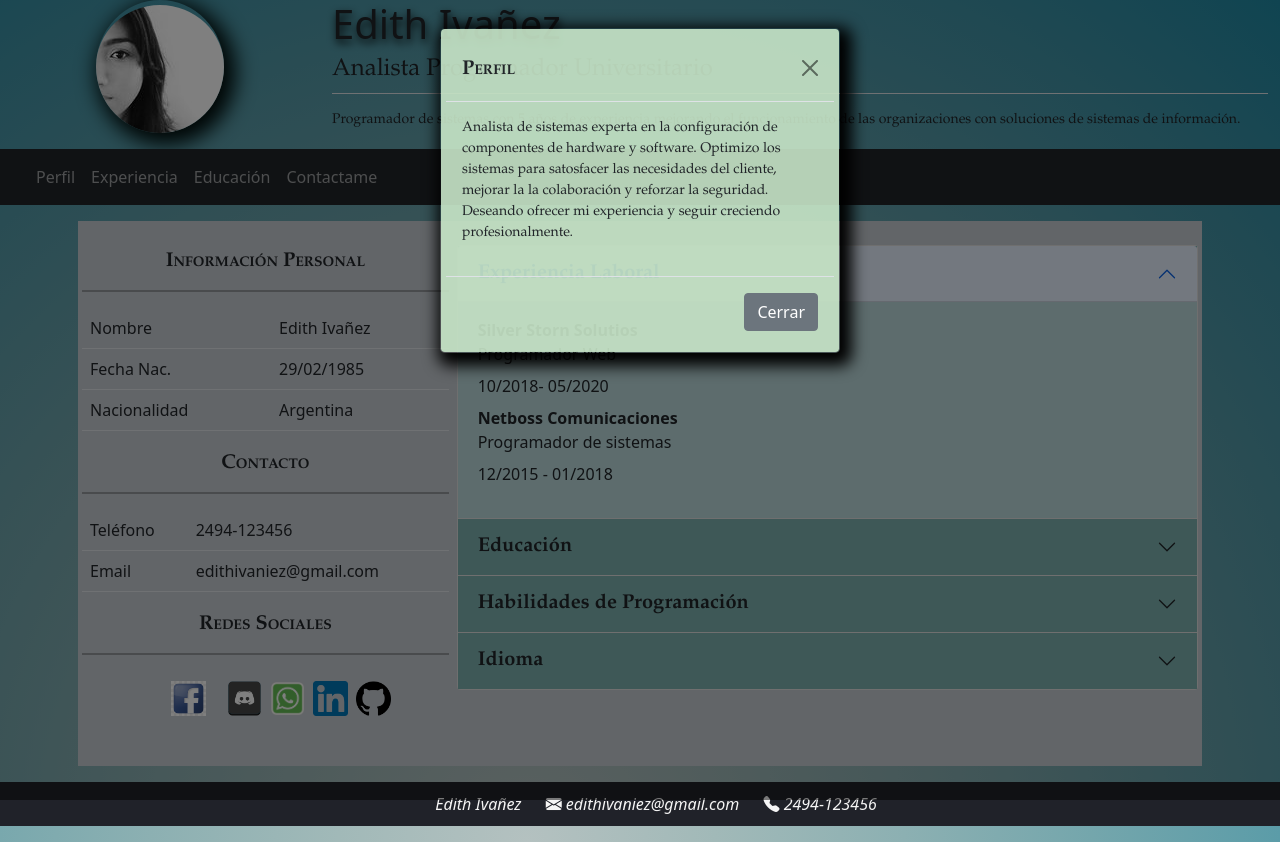
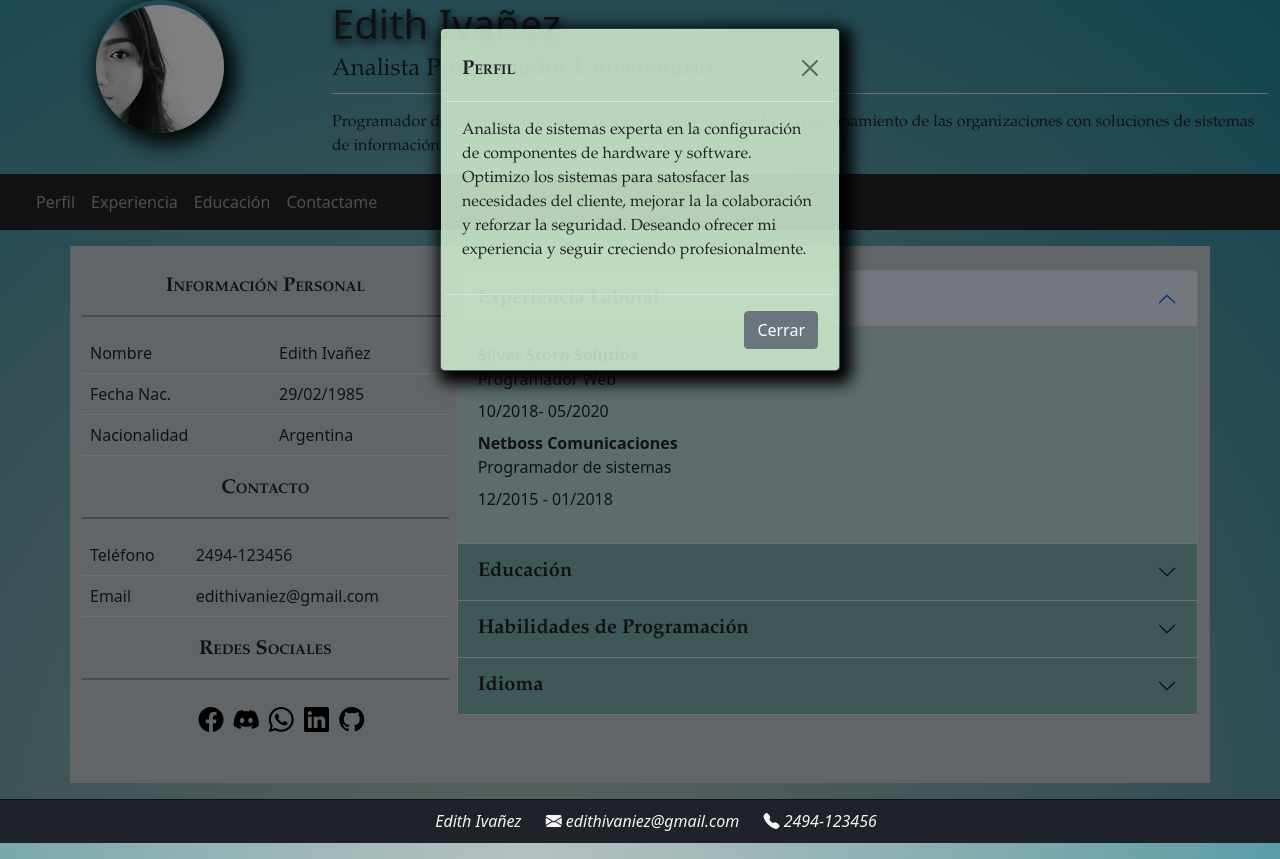
Before and after one commit to Anitandil/proyecto_integrador, a plain HTML site: page index.html in a window 1280 px wide. Both pictures are taken after a click on the link "Perfil". Drawn offline with nearby package versions, Linux system fonts and the light colour scheme.

Commit message:
Add files via upload
primera modificacion

```diff
--- a/css/estilos.css
+++ b/css/estilos.css
@@ -10,12 +10,12 @@ html {
 	-webkit-box-shadow: 6px 6px 15px 6px #010C0A;
 	box-shadow: 6px 6px 20px 6px #010C0A;
 	padding-top: 5px;
-
 }
 
 footer {
 	text-align: center;
-}
+	background-color: #202229;
+	}
 footer li {
 	color: whitesmoke;
 	text-align: center;
@@ -23,9 +23,10 @@ footer li {
 	display: inline-block;
 	padding: 10px;
 }
+
 p{
 	font-family: Garamond;
-	font-size: 14px;
+	font-size: 1rem;
 }
 h1{
 	text-shadow: 1px 4px 9px #000000;
@@ -45,21 +46,29 @@ hr {
 	height:10px;
 	border:1.5px solid black;
 }
-
+table {
+	padding-left: 2px;
+}
 .sociales {
 	text-align: center;
-	padding-top: 10px;
-	padding-bottom: 10px;
+	padding-top: 5px;
+	padding-bottom: 5px;
 }
 .sociales li {
 	text-align: center;
 	display: inline-block;
 }
 
-.sociales a{
-	padding: 2px;
+.sociales i {
+	font-size: 25px;
+	color: black;
+	padding: 3px;
 }
 
+
+.sociales a:hover i {
+	color: #006363;
+}
 #titulo {
 	text-align: center;
 	padding-top: 10px;
@@ -112,9 +121,18 @@ textarea {
 	font-weight: 700;
 	font-family: system-ui;
 }
-#contenedor1, #contenedor2 {
+
+#contenedor {
+background-color:  #C5CAD0;
+}
+.info {
 	background-color:  #C5CAD0;
+	padding: 5px;
+	order-radius: 7px;
+	border: none;
+
 }
+
 .accordion-body {
 	background-color:#BAD8DA;
 }
--- a/index.html
+++ b/index.html
@@ -1,18 +1,20 @@
 <!DOCTYPE html>
 <html lang="es">
 <head>
+  <!--Metadatos-->
 	<meta charset="utf-8">
 	<meta http-equiv="X-UA-Compatible" content="IE=edge">
   <meta name="viewport" content="width=device-weidth, initial-scale=1.0">
+  <meta name="author" content="Ana Iñiguez">
   <meta name="description" content="Curriculum Vitae con HTML">
-  <meta name="keywords" content="CV, Edith Ivañez">
+  <meta name="keywords" content="CV, Edith Ivañez,HTML, CSS, JavaScript">
   <title>Cv Edith Ivañez</title>
 
   <!--  Open Graph data (datos que apareceran al compratir en instagram,por ej.)-->
   <meta property="og:title" content="CV Edith Ivañez" />
   <meta property="og:type" content="curriculum" />
-  <meta property="og:url" content=" http://www.example.com" />
-  <meta property="og:image" content=" http://example.com/image.jpg" />
+  <meta property="og:url" content=" https://anitandil.github.io/proyecto_integrador/" />
+  <meta property="og:image" content=" imagenes/fotoperfilnn.jpeg" />
   <meta property="og:description" content="Analista programador Universitario con 5 años de experiencia en análisis y desarrollo de aplicaciones" />
 
   <!-- CSS Boostrap 5 -->
@@ -22,10 +24,11 @@
   <link rel="stylesheet" href="css/estilos.css">
 
   <!--favicon -->
-  <link rel="icon" href="imagenes/favicon.png" type="image/png" href="">
+  <link rel="icon" href="imagenes/favicon.png" type="image/png">
 
   <!--iconos de Bootstrap-->
   <link rel="stylesheet" href="https://cdn.jsdelivr.net/npm/bootstrap-icons@1.10.3/font/bootstrap-icons.css">
+
 </head>
 
 <body>
@@ -53,18 +56,18 @@
     <div class="collapse navbar-collapse" id="navbarNavAltMarkup">
       <div class="navbar-nav">
         <a class="nav-link" href="#abrirModal" id="navObjetivos" data-bs-toggle="modal" data-bs-target="#modalObjetivos">Perfil</a>
-        <a class="nav-link" href="#botonExperiencia">Experiencia</a>
-        <a class="nav-link" href="#botoneducacion" id="educacion">Educación</a>
+        <a class="nav-link" href="#botonExperiencia" >Experiencia</a>
+        <a class="nav-link" href="#botoneducacion" id="educacion" >Educación</a>
         <a class="nav-link" href="#contactame" id="contactameclick">Contactame</a>
       </div>
     </div>
   </div>
 </nav>
 
-<div class="container my-3">
+<div class="container my-3" id="contenedor">
   <div class="row gx-2">
-    <div class="col-sm-12 col-md-4 py-4" id="contenedor1" >
-      <h5> Información Personal </h5>
+    <div class="col-sm-12 col-md-4 py-4">
+        <h5> Información Personal </h5>
       <hr>
       <table class="table">
         <tbody>
@@ -102,11 +105,11 @@
         <h5 id="redessociales"> Redes Sociales </h5>
         <hr>
         <ul class="sociales">
-          <li><a href="https://www.facebook.com/" target="_blank"><img src="imagenes/facebook.png" alt="icono facebook" width="35" height="35"><a></li>
-            <li><a href="https://discord.com/" target="_blank"><img src="imagenes/discord.png" alt="icono discord" width="35" height="35"></a></li>
-            <li><a href=""target="_blank"><img src="imagenes/whatsapp.png" alt="icono whatsapp" width="35" height="35"></a></li>
-            <li><a href="https://www.linkedin.com" target="_blank"><img src="imagenes/linkedin.png" alt="icono linkedIn" width="35" height="35"></a></li>
-            <li><a href="https://github.com/" target="_blank"><img src="imagenes/github.png" alt="icono github" width="35" height="35"></a></li>
+          <li><a href="https://www.facebook.com/" target="_blank"><i class="bi bi-facebook"></i><a></li>
+            <li><a href="https://discord.com/" target="_blank"><i class="bi bi-discord"></i> </a></li>
+            <li><a href=""target="_blank"><i class="bi bi-whatsapp"></i></a></li>
+            <li><a href="https://www.linkedin.com" target="_blank"><i class="bi bi-linkedin"></i></a></li>
+            <li><a href="https://github.com/" target="_blank"><i class="bi bi-github"></i></a></li>
           </ul>
         </div>
 
@@ -131,7 +134,7 @@
         </div>
       </div>
 
-      <div class="col-sm-12 col-md-8 py-4" id="contenedor2">
+      <div class="col-sm-12 col-md-8 py-4">
        <div class="accordion" id="accordionExample">
         <div class="accordion-item">
           <h2 class="accordion-header" id="headingOne">
@@ -243,8 +246,7 @@
 </body>
 
 <footer>
-  <div class="container-fluid" style="background-color: #202229">
-
+  <div class="container-fluid">
     <ul>
       <li>Edith Ivañez</li>
       <li><i class="bi bi-envelope-fill"></i> edithivaniez@gmail.com</li>
```
